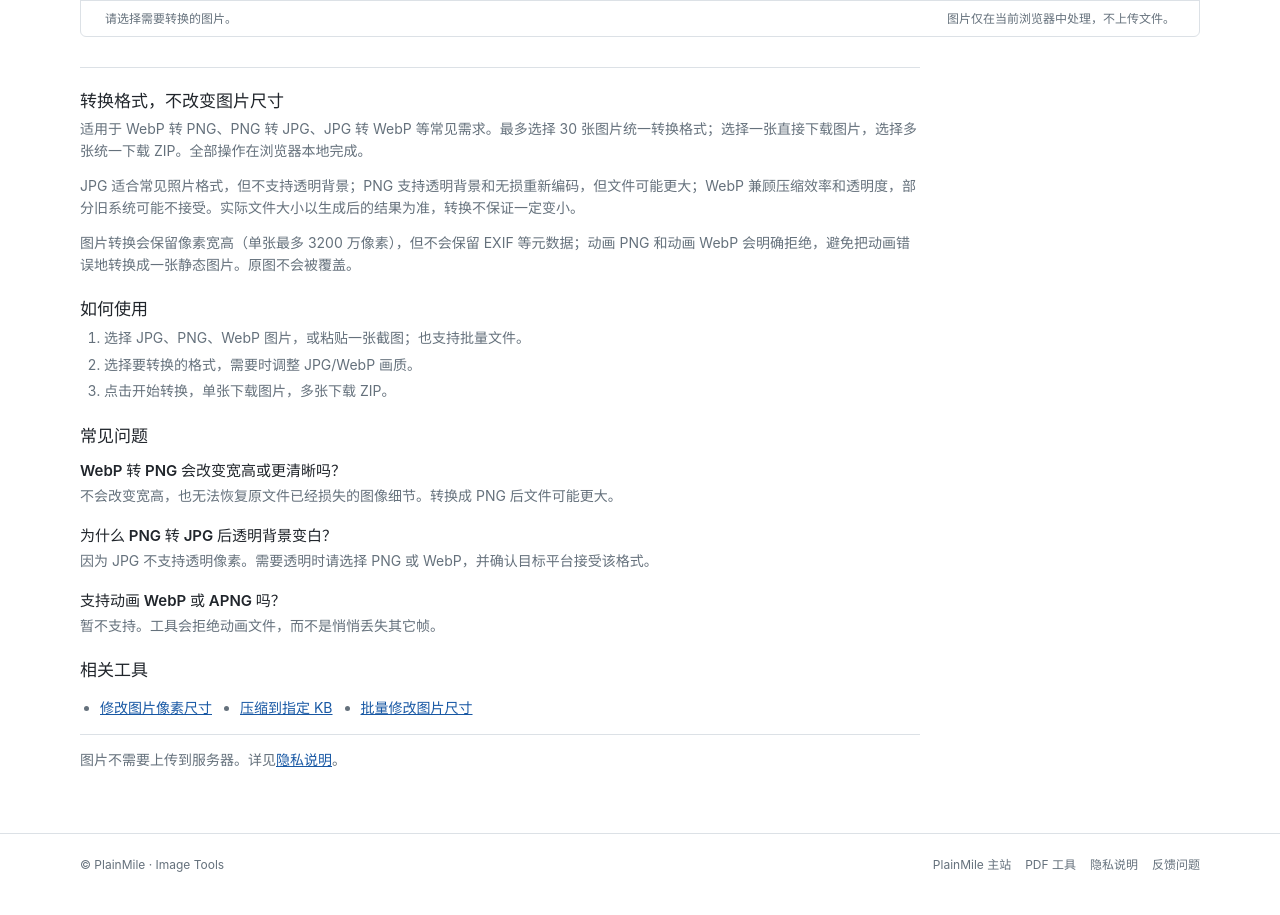
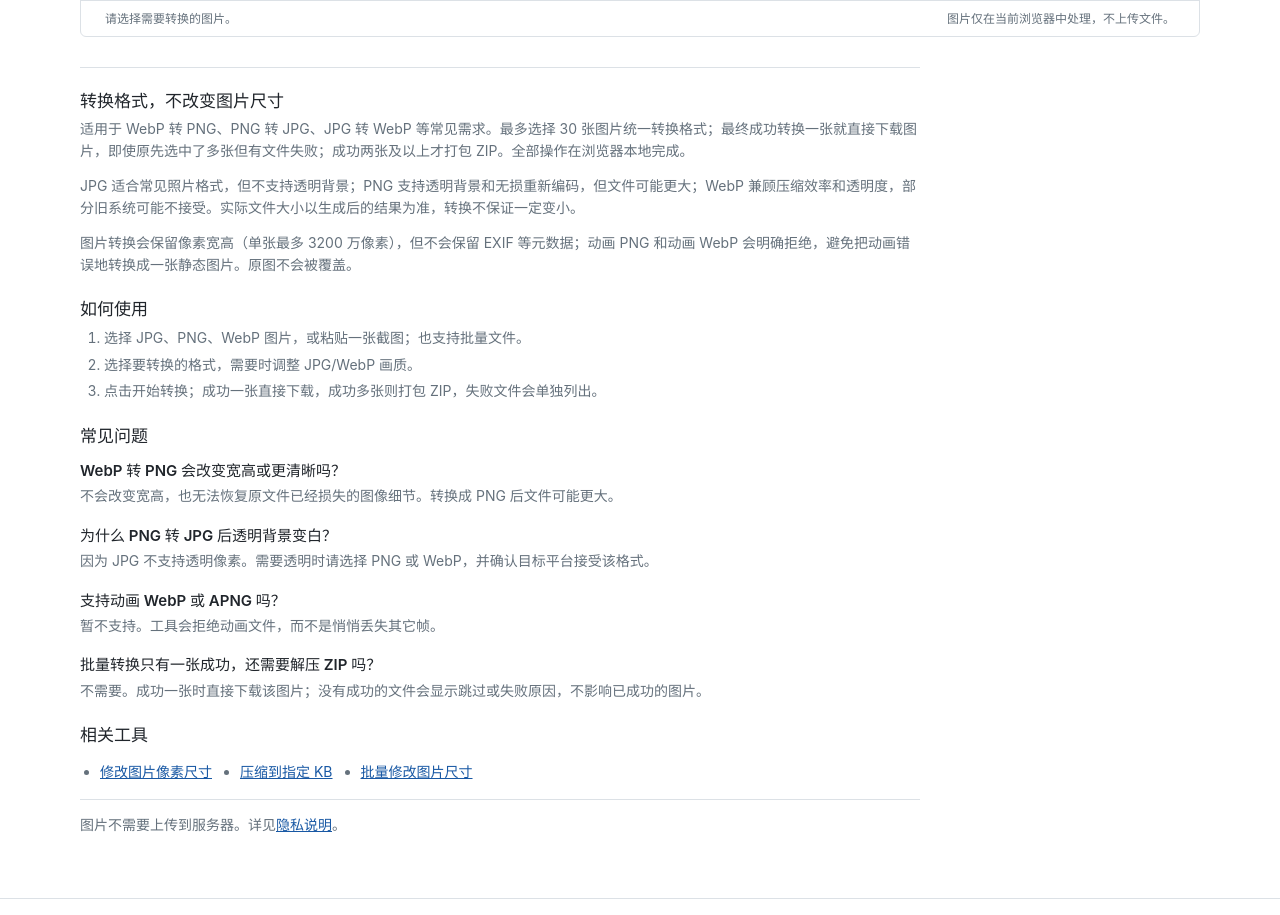
Before and after one commit to plainmile/image-tools, an Astro site: page /zh/convert-image in a window 1280 px wide. Shown: the part 831-1746 px from the top of the page. Built offline with nearby package versions, Linux system fonts and the light colour scheme; Astro itself is replaced by a stand-in of ours.

Commit message:
Keep bilingual format-conversion SEO help aligned with actual direct/ZIP results

```diff
--- a/src/pages/zh/convert-image.astro
+++ b/src/pages/zh/convert-image.astro
@@ -11,15 +11,16 @@ import Converter from '../../components/Converter.jsx';
   <Converter client:load lang="zh"/>
   <section class="reference" aria-label="图片格式转换说明">
     <h2>转换格式，不改变图片尺寸</h2>
-    <p>适用于 WebP 转 PNG、PNG 转 JPG、JPG 转 WebP 等常见需求。最多选择 30 张图片统一转换格式；选择一张直接下载图片，选择多张统一下载 ZIP。全部操作在浏览器本地完成。</p>
+    <p>适用于 WebP 转 PNG、PNG 转 JPG、JPG 转 WebP 等常见需求。最多选择 30 张图片统一转换格式；最终成功转换一张就直接下载图片，即使原先选中了多张但有文件失败；成功两张及以上才打包 ZIP。全部操作在浏览器本地完成。</p>
     <p>JPG 适合常见照片格式，但不支持透明背景；PNG 支持透明背景和无损重新编码，但文件可能更大；WebP 兼顾压缩效率和透明度，部分旧系统可能不接受。实际文件大小以生成后的结果为准，转换不保证一定变小。</p>
     <p>图片转换会保留像素宽高（单张最多 3200 万像素），但不会保留 EXIF 等元数据；动画 PNG 和动画 WebP 会明确拒绝，避免把动画错误地转换成一张静态图片。原图不会被覆盖。</p>
     <h2>如何使用</h2>
-    <ol><li>选择 JPG、PNG、WebP 图片，或粘贴一张截图；也支持批量文件。</li><li>选择要转换的格式，需要时调整 JPG/WebP 画质。</li><li>点击开始转换，单张下载图片，多张下载 ZIP。</li></ol>
+    <ol><li>选择 JPG、PNG、WebP 图片，或粘贴一张截图；也支持批量文件。</li><li>选择要转换的格式，需要时调整 JPG/WebP 画质。</li><li>点击开始转换；成功一张直接下载，成功多张则打包 ZIP，失败文件会单独列出。</li></ol>
     <h2>常见问题</h2>
     <div class="qa"><h3>WebP 转 PNG 会改变宽高或更清晰吗？</h3><p>不会改变宽高，也无法恢复原文件已经损失的图像细节。转换成 PNG 后文件可能更大。</p></div>
     <div class="qa"><h3>为什么 PNG 转 JPG 后透明背景变白？</h3><p>因为 JPG 不支持透明像素。需要透明时请选择 PNG 或 WebP，并确认目标平台接受该格式。</p></div>
     <div class="qa"><h3>支持动画 WebP 或 APNG 吗？</h3><p>暂不支持。工具会拒绝动画文件，而不是悄悄丢失其它帧。</p></div>
+    <div class="qa"><h3>批量转换只有一张成功，还需要解压 ZIP 吗？</h3><p>不需要。成功一张时直接下载该图片；没有成功的文件会显示跳过或失败原因，不影响已成功的图片。</p></div>
     <h2>相关工具</h2>
     <ul class="related-links"><li><a href="/zh/resize-image/">修改图片像素尺寸</a></li><li><a href="/zh/compress-image-to-size/">压缩到指定 KB</a></li><li><a href="/zh/bulk-image-resizer/">批量修改图片尺寸</a></li></ul>
     <p class="editor-disclosure">图片不需要上传到服务器。详见<a href="/zh/privacy/">隐私说明</a>。</p>
```
